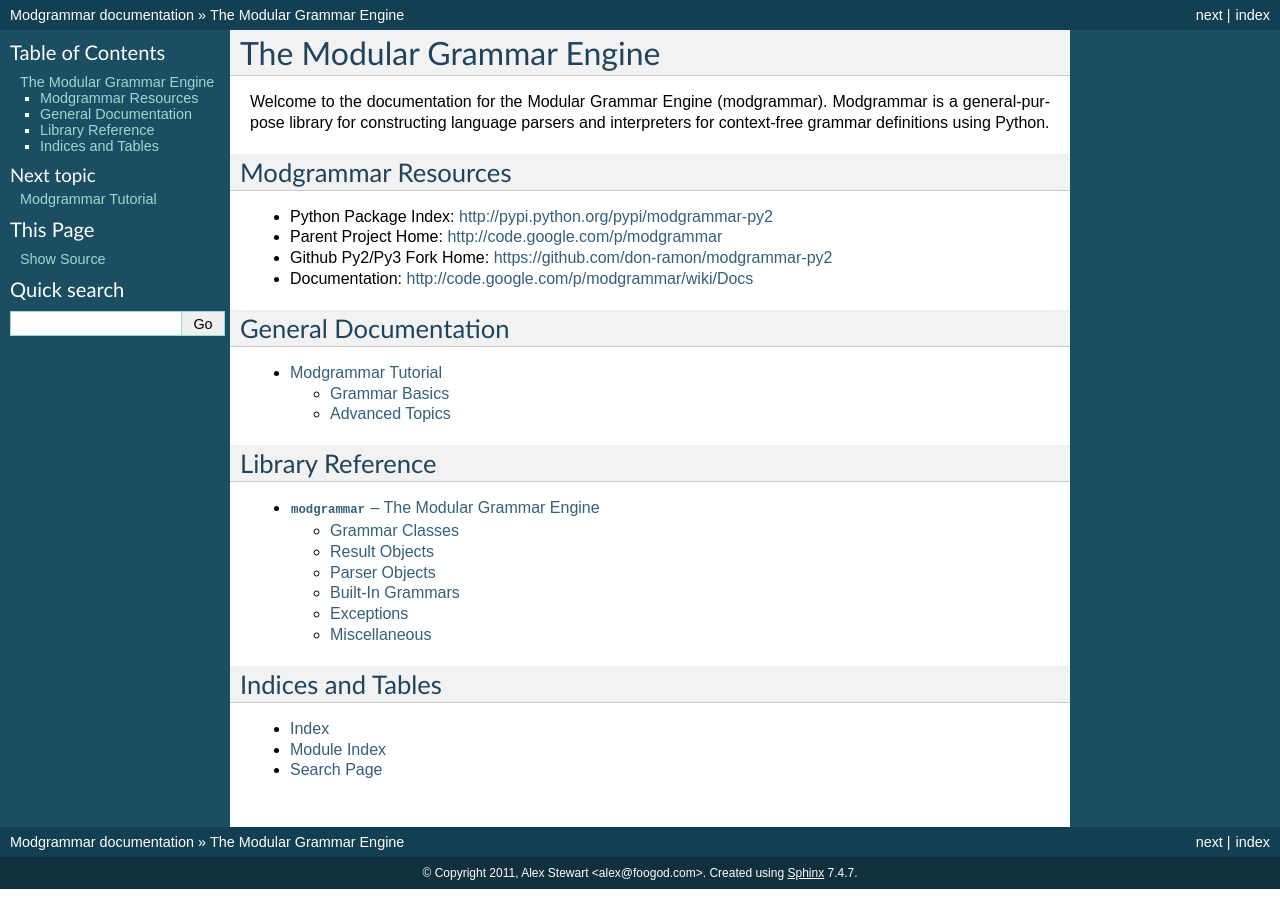
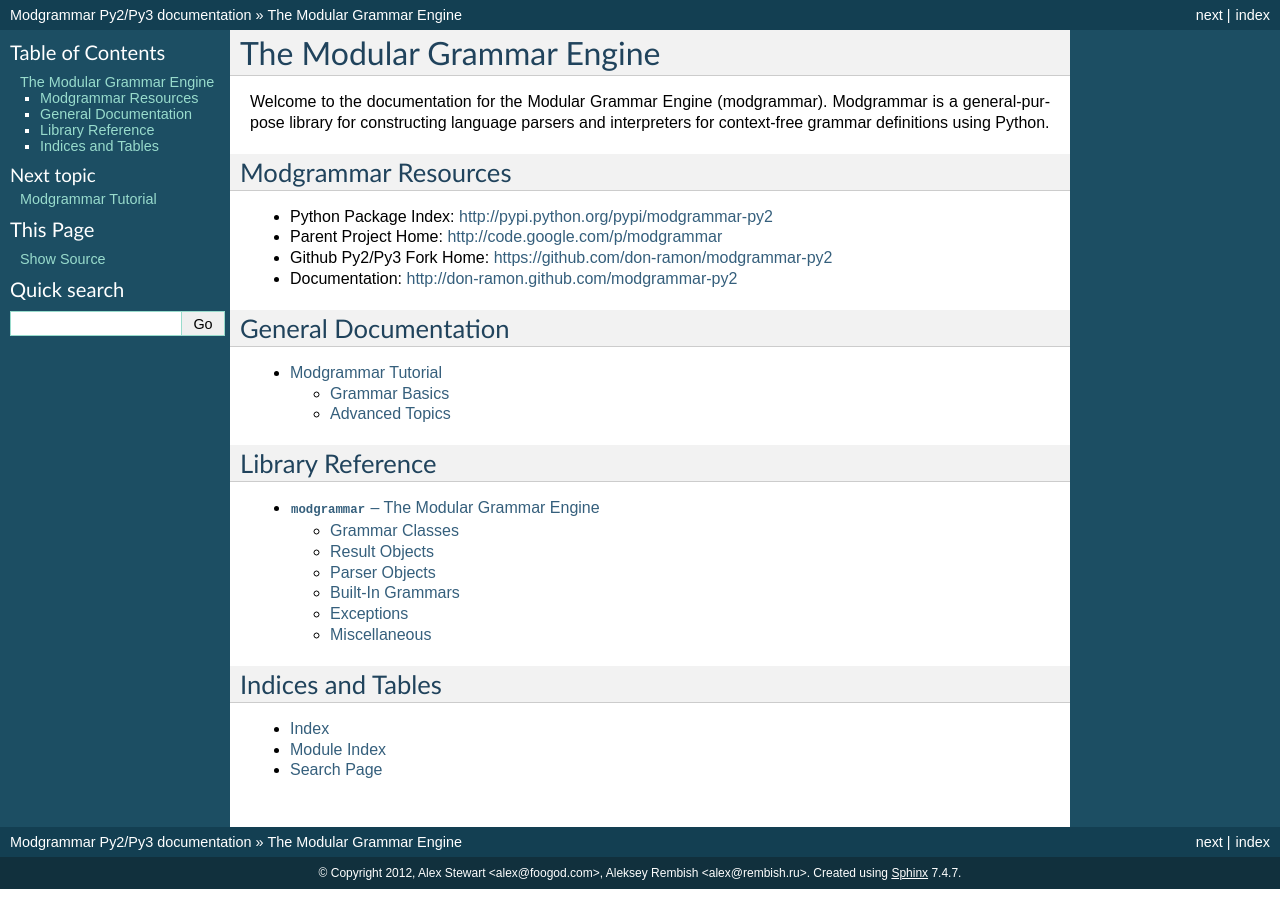
Before and after one commit to rembish/modgrammar-py2, a Sphinx documentation site: the page built from doc/index.rst, in a window 1280 px wide. Built offline with Sphinx 7.4.7, drawn with Linux system fonts in a browser that asks for light colours.

Commit message:
Updated documentation URL

```diff
--- a/doc/conf.py
+++ b/doc/conf.py
@@ -42,8 +42,8 @@
 master_doc = 'index'
 
 # General information about the project.
-project = 'Modgrammar'
-copyright = '2011, Alex Stewart <alex@foogod.com>'
+project = 'Modgrammar Py2/Py3'
+copyright = '2012, Alex Stewart <alex@foogod.com>, Aleksey Rembish <alex@rembish.ru>'
 
 # The version info for the project you're documenting, acts as replacement for
 # |version| and |release|, also used in various other places throughout the
@@ -213,8 +213,8 @@
 # One entry per manual page. List of tuples
 # (source start file, name, description, authors, manual section).
 man_pages = [
-    ('index', 'modgrammar', 'Modgrammar Documentation',
-     ['Alex Stewart <alex@foogod.com>'], 1)
+    ('index', 'modgrammar', 'Modgrammar Py2/Py3 Documentation',
+     ['Alex Stewart <alex@foogod.com>', 'Aleksey Rembish <alex@rembish.ru>'], 1)
 ]
 
 # -- Hack to workaround bug in Py3 ---------------------------------------------
--- a/doc/index.rst
+++ b/doc/index.rst
@@ -15,7 +15,7 @@
 * Python Package Index: http://pypi.python.org/pypi/modgrammar-py2
 * Parent Project Home: http://code.google.com/p/modgrammar
 * Github Py2/Py3 Fork Home: https://github.com/don-ramon/modgrammar-py2
-* Documentation: http://code.google.com/p/modgrammar/wiki/Docs
+* Documentation: http://don-ramon.github.com/modgrammar-py2
 
 General Documentation
 =====================
```
Also changed, not shown: 2 other files.
